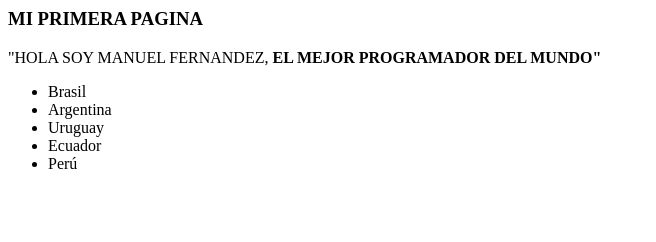
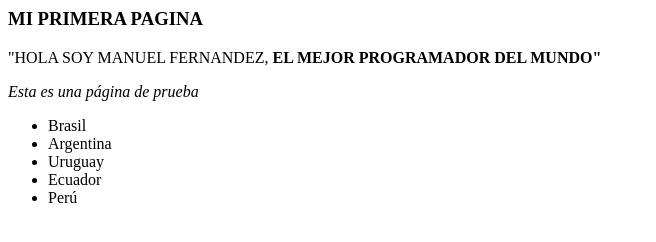
Before and after one commit to Manuel-FF/Mi-segundo-Repositorio, a plain HTML site: page index.html in a window 1280 px wide. Shown: the whole page, without its empty margins (0-656 px from the left). Drawn offline with Linux system fonts and the light colour scheme.

Commit message:
Update index.html

```diff
--- a/index.html
+++ b/index.html
@@ -1,5 +1,6 @@
 <h3>MI PRIMERA PAGINA</h3>
 <p>"HOLA SOY MANUEL FERNANDEZ, <strong>EL MEJOR PROGRAMADOR DEL MUNDO"</strong></p>
+<p><em>Esta es una página de prueba</em></p>
 <ul>
   <li>Brasil</li>
   <li>Argentina</li>
```
